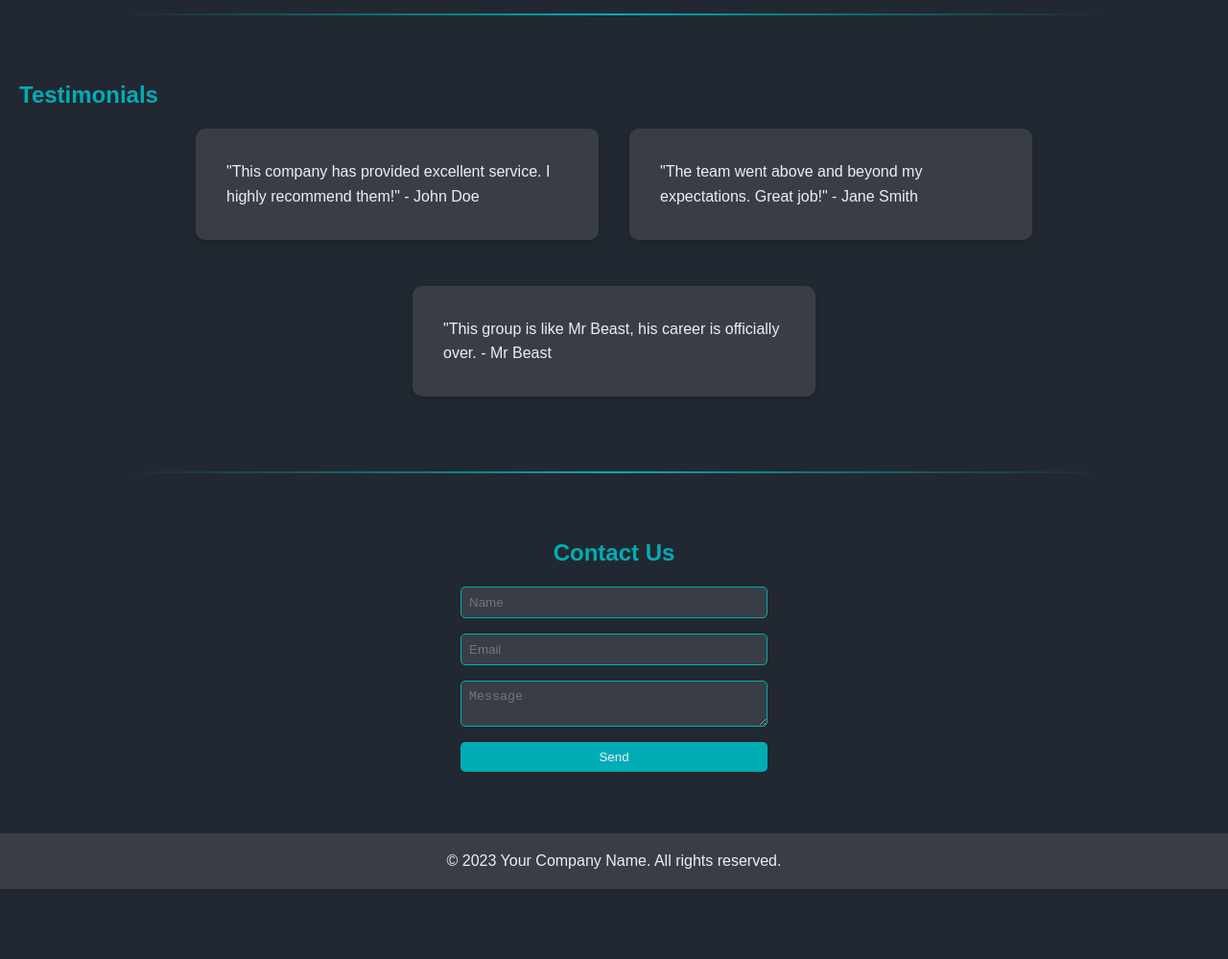
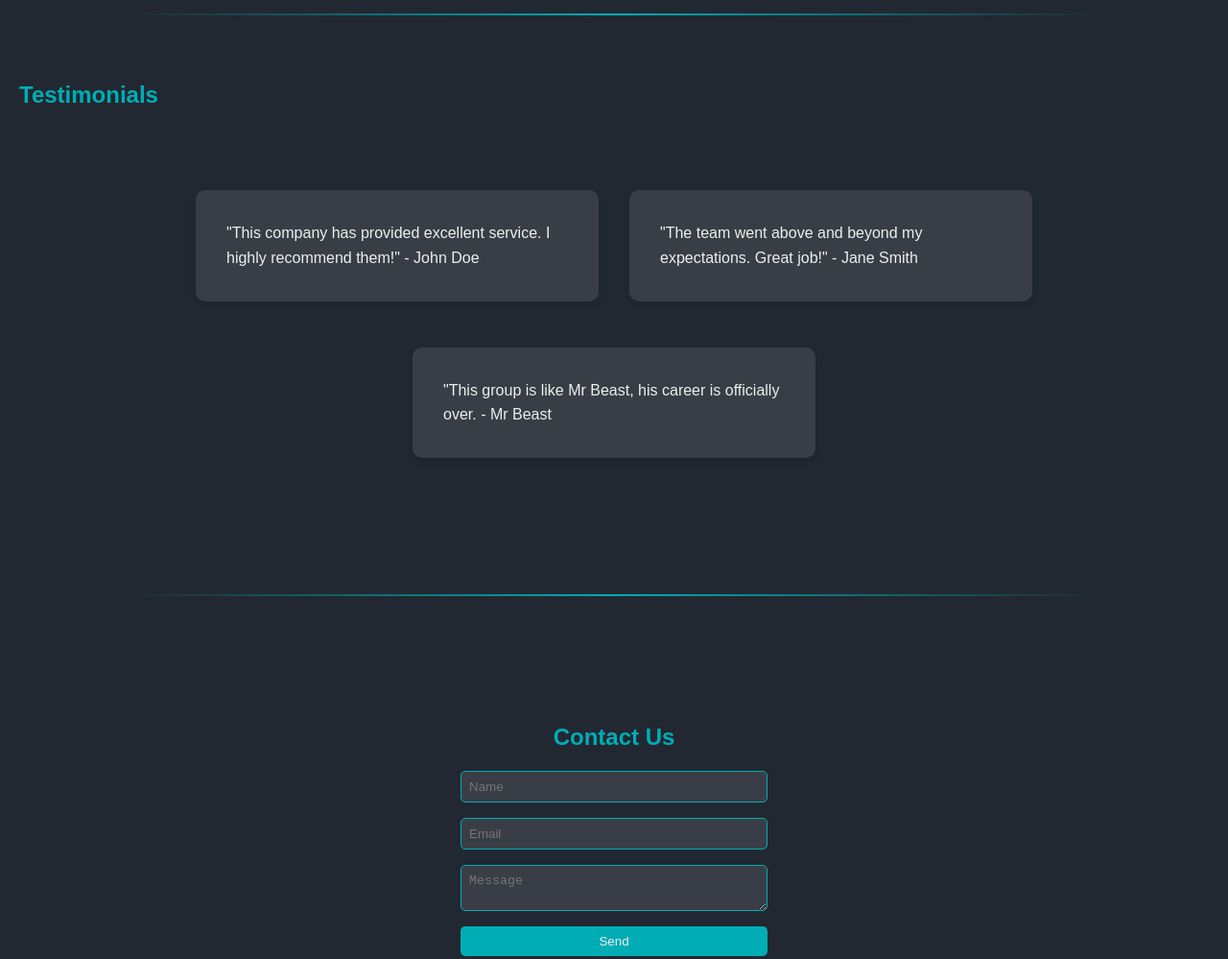
Before and after one commit to CodeLamp168/Business-Single-Page, a plain HTML site: page index.html in a window 1280 px wide. Shown: the part 1340-2339 px from the top of the page at 96% size. Before the commit the page ends 2266 px from the top, so only its background shows below. Drawn offline with Linux system fonts and the light colour scheme.

Commit message:
scroll animation and some padding additions

```diff
--- a/script.js
+++ b/script.js
@@ -9,6 +9,7 @@ const carousel = document.querySelector('.carousel');
 const prevButton = document.querySelector('.carousel-control.prev');
 const nextButton = document.querySelector('.carousel-control.next');
 const aboutTextBox = document.querySelector('.carousel-text-box')
+
 
 const aboutContent = [
     {
--- a/style.css
+++ b/style.css
@@ -22,6 +22,10 @@
     padding: 0;
     box-sizing: border-box;
 }
+
+html {
+    scroll-behavior: smooth;
+  }
 
 body {
     font-family: Arial, sans-serif;
@@ -299,12 +303,14 @@ header {
     background: linear-gradient(to right, transparent, var(--accent-color), transparent);
 }
 
+
 .testimonial-flex-box {
     display: flex;
     flex-wrap: wrap;
     align-items: stretch;
     justify-content: center;
     gap: 2em;
+    padding:4em 0em;
 }
 
 .testimonial-box {
@@ -324,7 +330,7 @@ header {
 
 /* Contact Section */
 #contact {
-    padding: 4rem 0;
+    padding: 8rem 0;
     position: relative;
 }
 
```
